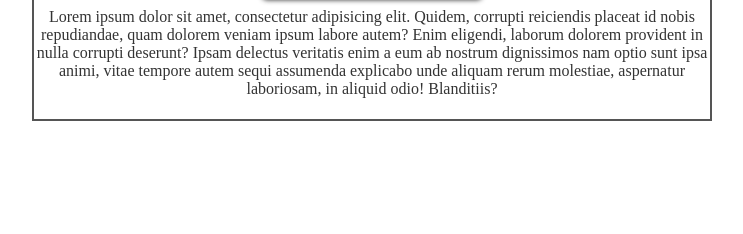
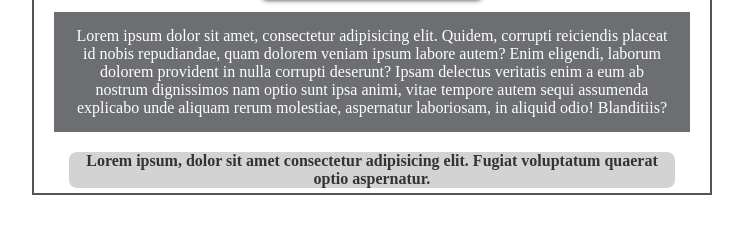
Before and after one commit to Ciambello150274/estudo, a plain HTML site: page index.html in a window 1280 px wide. Shown: the part 64-298 px from the top of the page, without its empty margins (268-1011 px from the left). Drawn offline with Linux system fonts and the light colour scheme.

Commit message:
Cambio style de parrafo y nuevo footer

```diff
--- a/index.html
+++ b/index.html
@@ -7,9 +7,15 @@
     <link rel="stylesheet" href="style.css">
 </head>
 <body>
-    <h1>Blog de Diego</h1>
+    <header>
+        <h1>Blog de Diego</h1>
+
+    </header>
     <p>Lorem ipsum dolor sit amet, consectetur adipisicing elit. Quidem, corrupti reiciendis placeat id nobis repudiandae, quam dolorem veniam ipsum labore autem? Enim eligendi, laborum dolorem provident in nulla corrupti deserunt?
     Ipsam delectus veritatis enim a eum ab nostrum dignissimos nam optio sunt ipsa animi, vitae tempore autem sequi assumenda explicabo unde aliquam rerum molestiae, aspernatur laboriosam, in aliquid odio! Blanditiis?</p>
 
+    <footer>
+        <h4>Lorem ipsum, dolor sit amet consectetur adipisicing elit. Fugiat voluptatum quaerat optio aspernatur.</h3>
+    </footer>
 </body>
 </html>
--- a/style.css
+++ b/style.css
@@ -6,7 +6,7 @@ body{
     border: 2px solid #555;
 }
 
-h1{
+header h1{
     text-shadow: 1px 1px 0 blue;
     width: max-content;
     box-shadow: 0 8px 5px 0;
@@ -16,3 +16,16 @@ h1{
     padding: 5px 15px;
     background-color: rgb(121, 246, 255);
 }
+
+p{
+    margin: 020px;
+    background-color: #6c6e71;
+    padding: 15px 20px;
+    color: #fff;
+}
+
+footer h4{
+    background-color: lightgray;
+    border-radius: 8px;
+    margin: 0 35px;
+}
```
